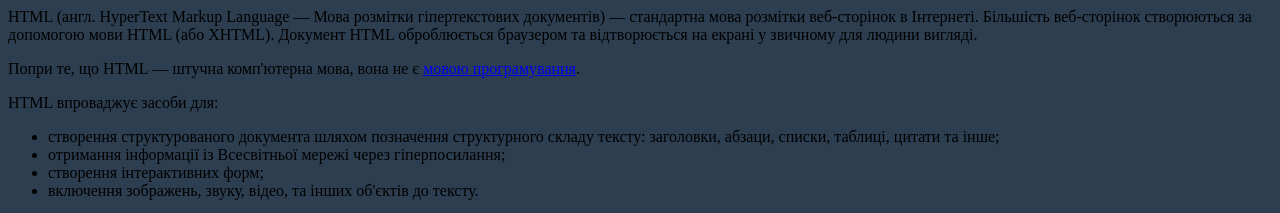
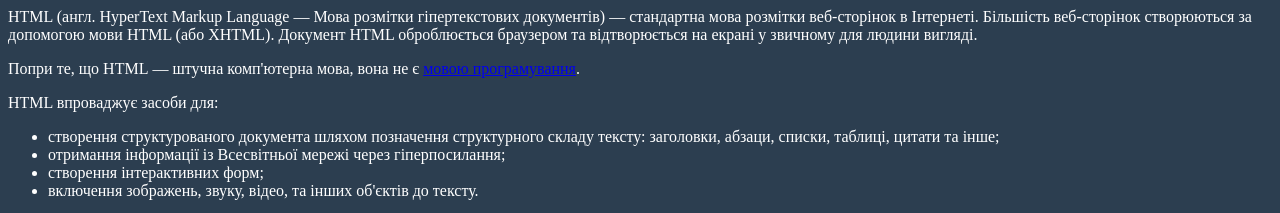
Before and after one commit to Anntie/vladislavhorun, a plain HTML site: page index.html in a window 1280 px wide. Shown: the top 213 px of the page. Drawn offline with Linux system fonts and the light colour scheme.

Commit message:
Update index.html

```diff
--- a/index.html
+++ b/index.html
@@ -2,7 +2,7 @@
   <head>
     <title>Індивідуальне завдання</title>
   </head>
-<body bgcolor="#2c3e50" color="white">
+<body bgcolor="#2c3e50" text="white">
   <p>HTML (англ. HyperText Markup Language — Мова розмітки гіпертекстових документів) — стандартна мова розмітки веб-сторінок в Інтернеті. Більшість веб-сторінок створюються за допомогою мови HTML (або XHTML). Документ HTML оброблюється браузером та відтворюється на екрані у звичному для людини вигляді.</p>
   <p>Попри те, що HTML — штучна комп'ютерна мова, вона не є <a href="https://uk.wikipedia.org/wiki/%D0%9C%D0%BE%D0%B2%D0%B0_%D0%BF%D1%80%D0%BE%D0%B3%D1%80%D0%B0%D0%BC%D1%83%D0%B2%D0%B0%D0%BD%D0%BD%D1%8F">мовою програмування</a>.</p>
   <p>HTML впроваджує засоби для:</p>
```
